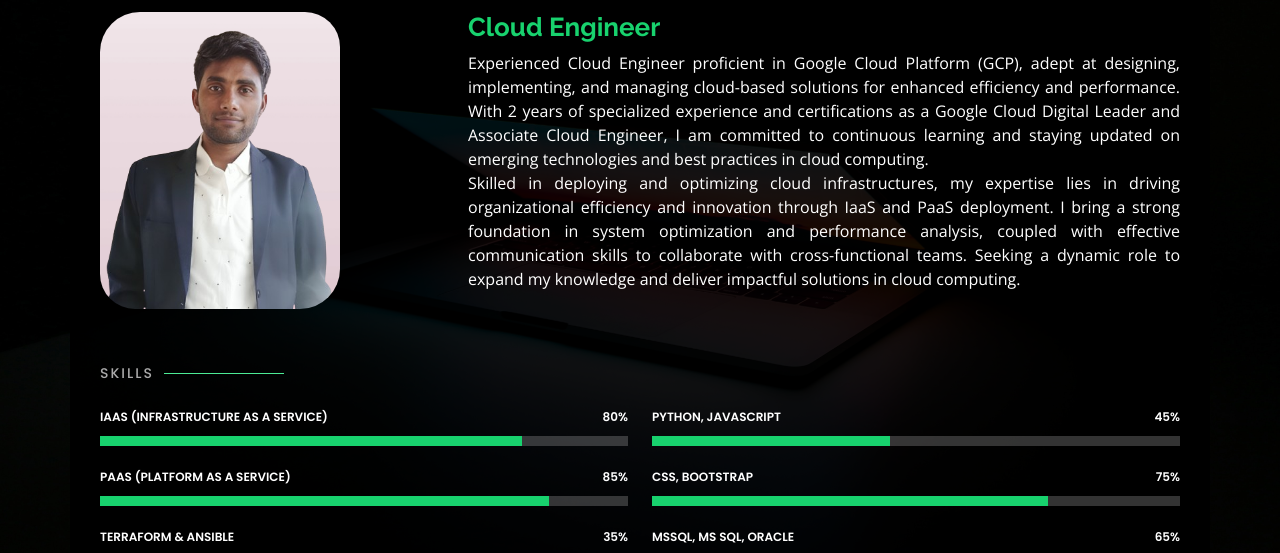
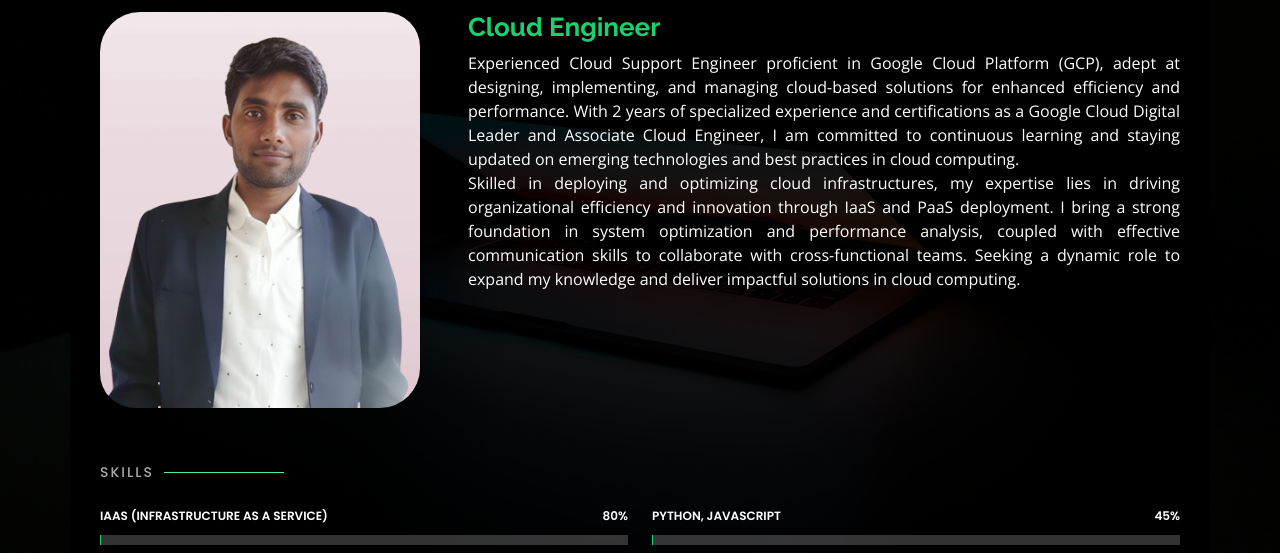
Before and after one commit to niteeshnkp03g/portfolio, a plain HTML site: page index.html in a window 1280 px wide. Both pictures are taken after a click on the link "About". Shown: the part 201-754 px from the top of the page. Drawn offline with nearby package versions, Linux system fonts and the light colour scheme.

Commit message:
version 1.0.2

```diff
--- a/index.html
+++ b/index.html
@@ -38,7 +38,7 @@
       <h1><a href="index.html">Niteesh Kumar Patel</a></h1>
       <!-- Uncomment below if you prefer to use an image logo -->
       <!-- <a href="index.html" class="mr-auto"><img src="assets/img/logo.png" alt="" class="img-fluid"></a> -->
-      <h2>I'm a Passionate <span>Cloud Engineer </span> from Noida</h2>
+      <h2>I'm a Passionate <span>Cloud Support Engineer </span> from Noida</h2>
 
       <nav id="navbar" class="navbar">
         <ul>
@@ -76,12 +76,12 @@
 
       <div class="row">
         <div class="col-lg-4" data-aos="fade-right">
-          <img src="assets/img/me.png" class="img-fluid" alt="" width="240px" height="240px">
+          <img src="assets/img/me.png" class="img-fluid" alt="" width="320px" height="180px">
         </div>
         <div class="col-lg-8 pt-4 pt-lg-0 content" data-aos="fade-left">
           <h3>Cloud Engineer</h3>
           <p class="p-text">
-            Experienced Cloud Engineer proficient in Google Cloud Platform (GCP), adept at designing,
+            Experienced Cloud Support Engineer proficient in Google Cloud Platform (GCP), adept at designing,
             implementing, and managing cloud-based solutions for enhanced efficiency and performance.
             With 2 years of specialized experience and certifications as a Google Cloud Digital Leader and
             Associate Cloud Engineer, I am committed to continuous learning and staying updated on emerging
@@ -358,7 +358,7 @@
         <div class="col-lg-6">
           <h3 class="resume-title">Professional Experience</h3>
           <div class="resume-item">
-            <h4>Cloud Engineer at HCL Technologies</h4>
+            <h4>Cloud Support Engineer at HCL Technologies</h4>
             <p><em>Noida, Uttar Pradesh</em> | <em>Dec 2021 - Present</em></p>
             <ul class="p-text">
               <li>Prepared and managed cloud deployments that reduced deployment time by 30% and improved team output by 25%.</li>
```
